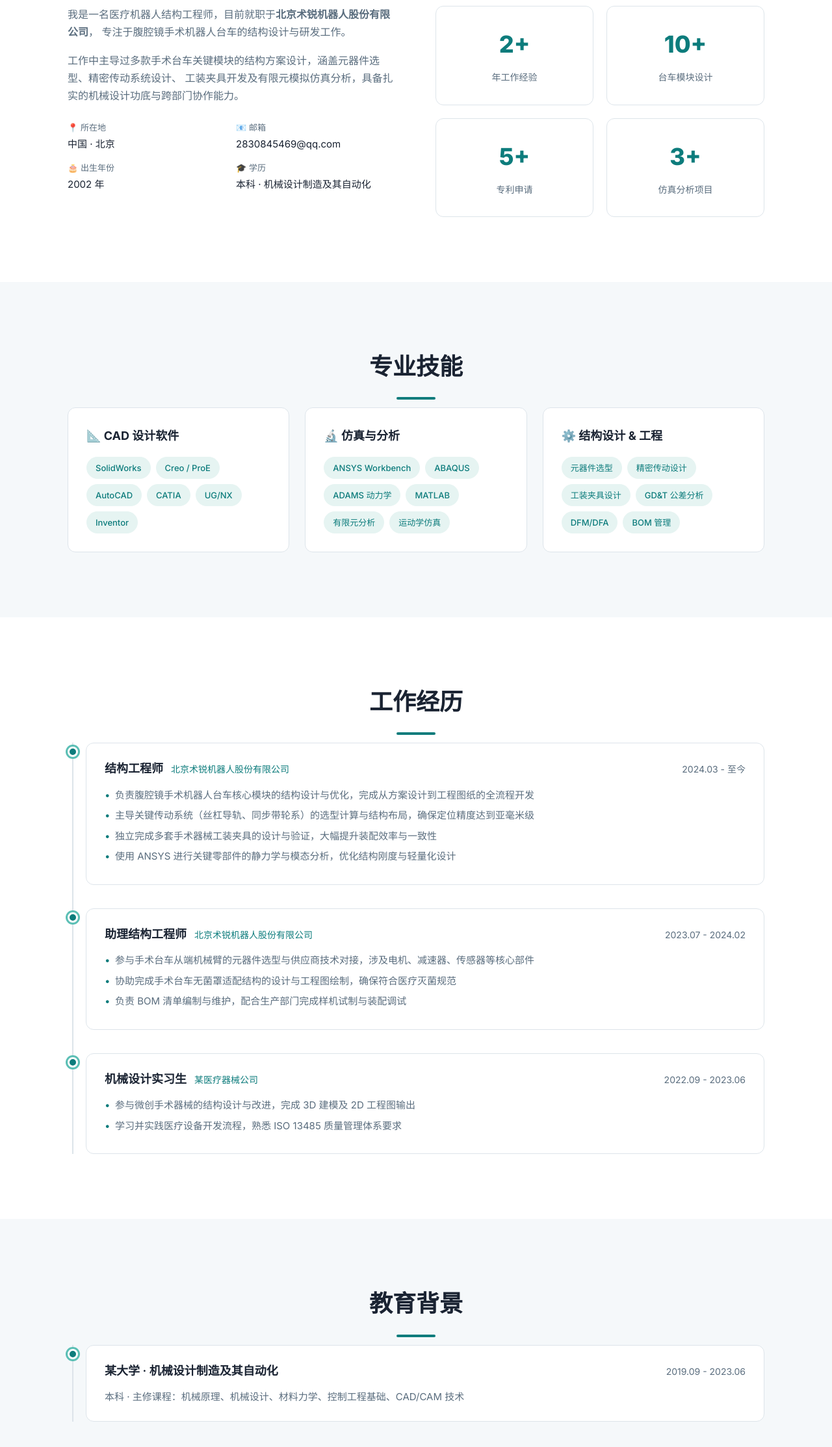
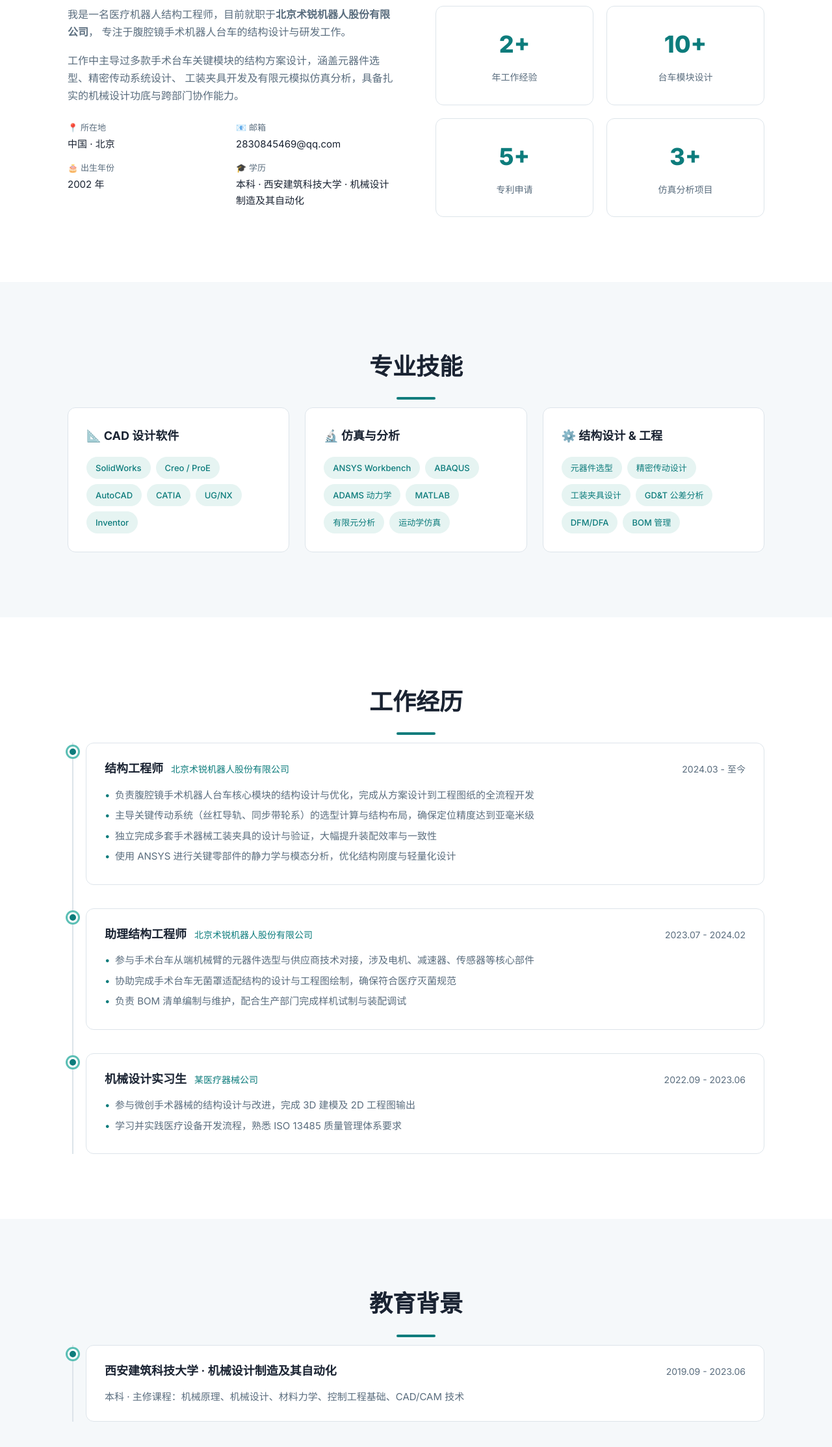
Before and after one commit to A280050285/resume, a plain HTML site: page index.html in a window 1280 px wide. Shown: the part 984-3211 px from the top of the page at 65% size. Drawn offline with Linux system fonts and the light colour scheme.

Commit message:
更新毕业院校为西安建筑科技大学

```diff
--- a/index.html
+++ b/index.html
@@ -66,7 +66,7 @@
             <li><span class="info-label">📍 所在地</span> 中国 · 北京</li>
             <li><span class="info-label">📧 邮箱</span> 2830845469@qq.com</li>
             <li><span class="info-label">🎂 出生年份</span> 2002 年</li>
-            <li><span class="info-label">🎓 学历</span> 本科 · 机械设计制造及其自动化</li>
+            <li><span class="info-label">🎓 学历</span> 本科 · 西安建筑科技大学 · 机械设计制造及其自动化</li>
           </ul>
         </div>
         <div class="about-stats">
@@ -204,7 +204,7 @@
           <div class="timeline-dot"></div>
           <div class="timeline-content">
             <div class="timeline-header">
-              <h3>某大学 · 机械设计制造及其自动化</h3>
+              <h3>西安建筑科技大学 · 机械设计制造及其自动化</h3>
               <span class="timeline-date">2019.09 - 2023.06</span>
             </div>
             <p class="timeline-desc">本科 · 主修课程：机械原理、机械设计、材料力学、控制工程基础、CAD/CAM 技术</p>
```
